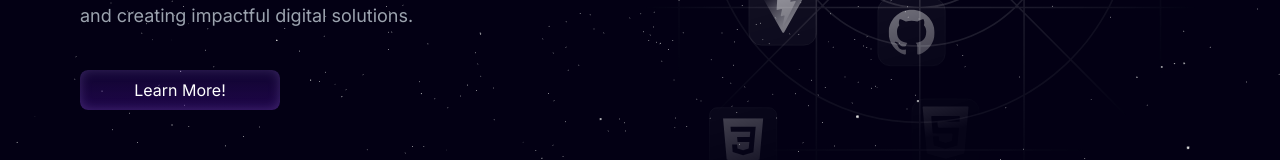
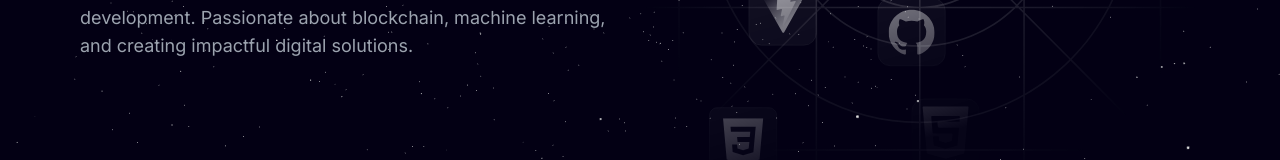
Before and after one commit to RedKarim/nextjs_portfolio, a Next.js app: page / in a window 1280 px wide. Shown: the part 533-693 px from the top of the page. Built offline with nearby package versions, Linux system fonts and the light colour scheme; a web font is replaced by a local one.

Commit message:
learn more removed

```diff
--- a/components/sub/HeroContent.tsx
+++ b/components/sub/HeroContent.tsx
@@ -48,12 +48,6 @@ const HeroContent = () => {
           Passionate about blockchain, machine learning, and creating impactful
           digital solutions.
         </motion.p>
-        <motion.a
-          variants={slideInFromLeft(1)}
-          className="py-2 button-primary text-center text-white cursor-pointer rounded-lg max-w-[200px]"
-        >
-          Learn More!
-        </motion.a>
       </div>
 
       <motion.div
```
